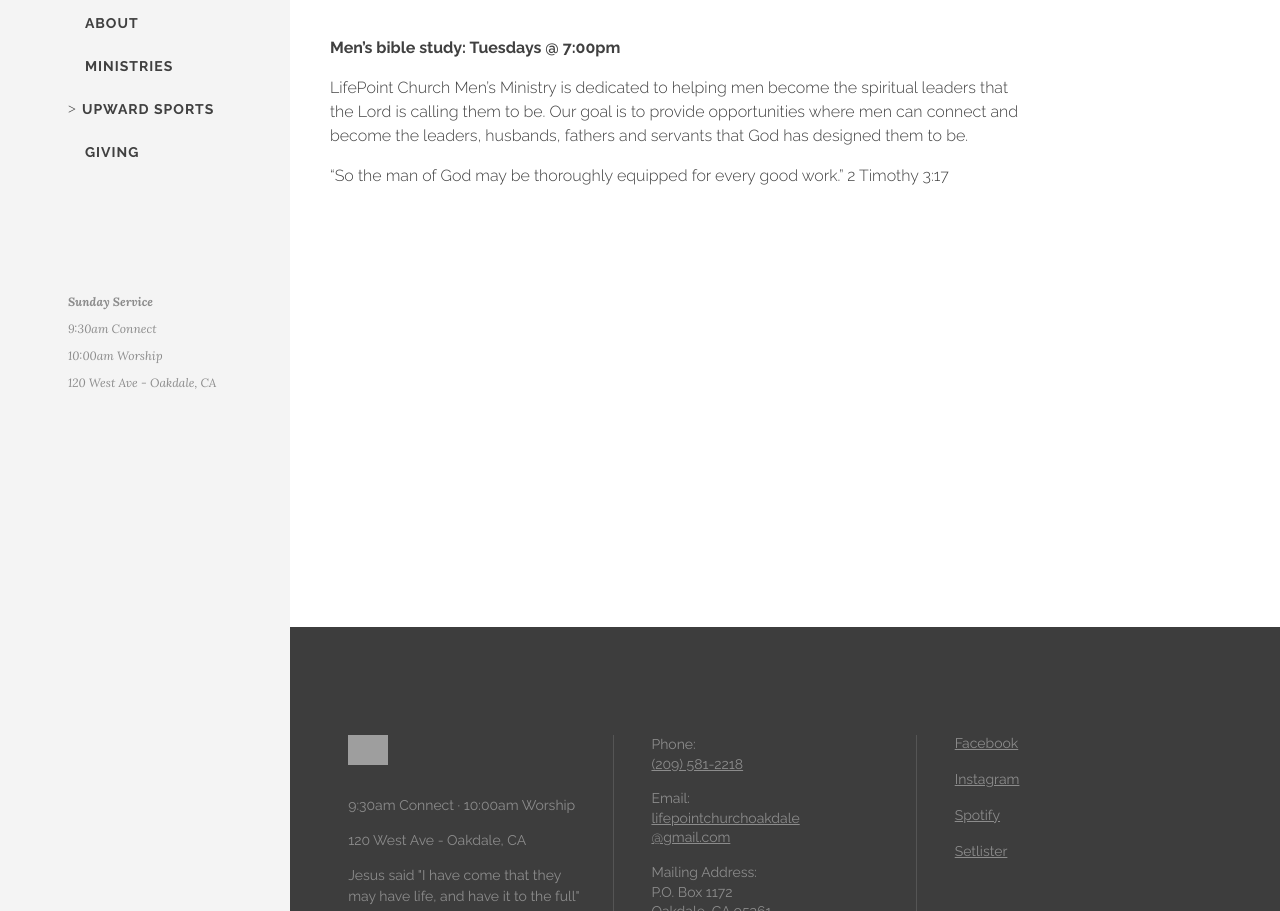
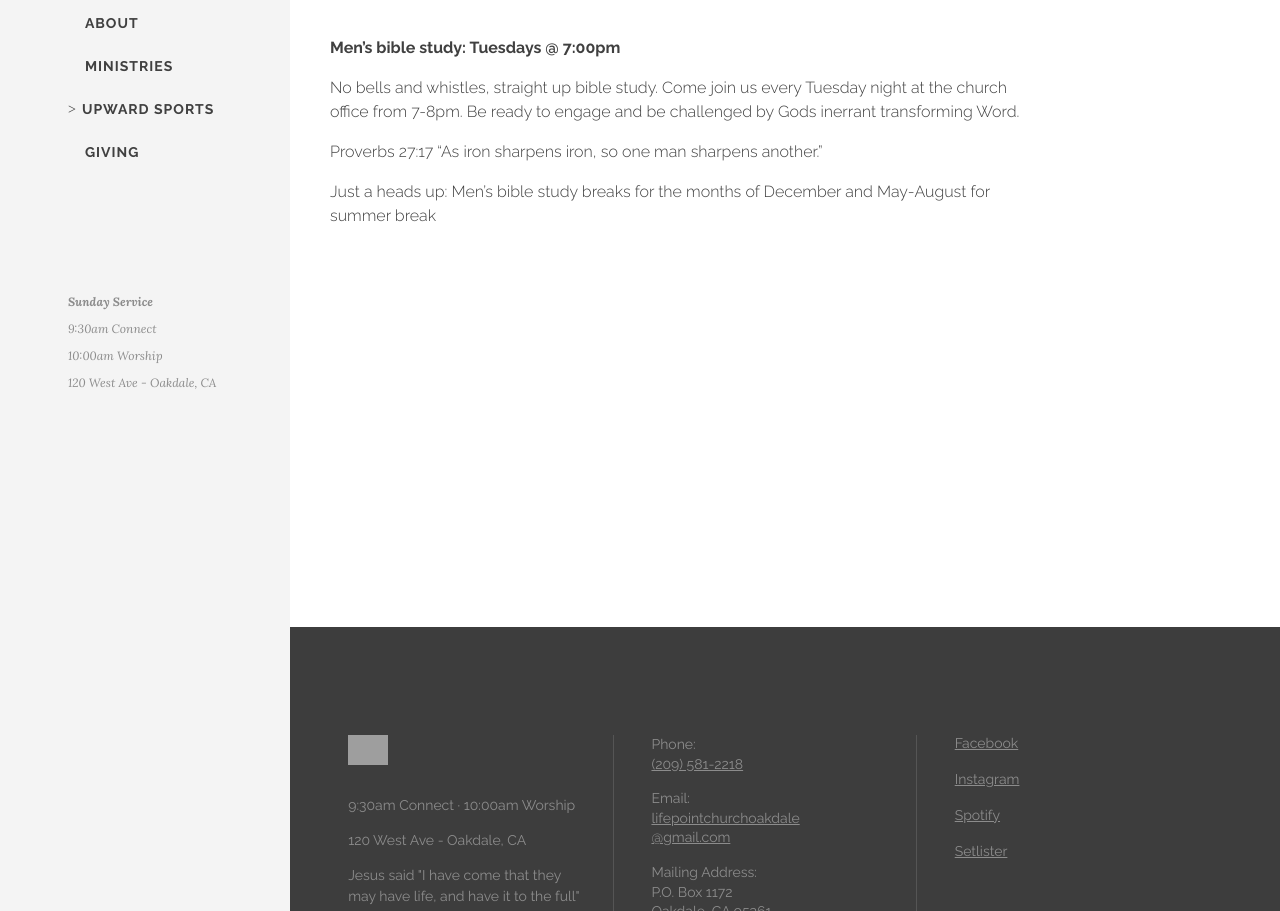
Before and after one commit to tybenz/lifepoint.github.io, a Jekyll site: the page built from ministries/mens-ministry/index.md, in a window 1280 px wide. Shown: the part 300-1211 px from the top of the page. Built offline with Jekyll 4.4.1, drawn with Linux system fonts in a browser that asks for light colours; some web fonts are replaced; grey boxes are pictures that could not be loaded.

```diff
--- a/ministries/mens-ministry/index.md
+++ b/ministries/mens-ministry/index.md
@@ -8,6 +8,8 @@ published: true
 
 **Men's bible study: Tuesdays @ 7:00pm**
 
-LifePoint Church Men’s Ministry is dedicated to helping men become the spiritual leaders that the Lord is calling them to be.  Our goal is to provide opportunities where men can connect and become the leaders, husbands, fathers and servants that God has designed them to be.
+No bells and whistles, straight up bible study. Come join us every Tuesday night at the church office from 7-8pm. Be ready to engage and be challenged by Gods inerrant transforming Word.
 
-“So the man of God may be thoroughly equipped for every good work.”  2 Timothy 3:17
+Proverbs 27:17 “As iron sharpens iron, so one man sharpens another.”
+
+Just a heads up: Men’s bible study breaks for the months of December and May-August for summer break
```
Also changed, not shown: ministries/youth/index.md (+1 -1 lines).
